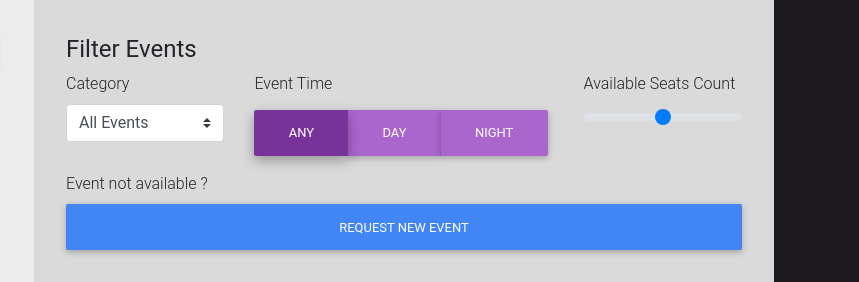
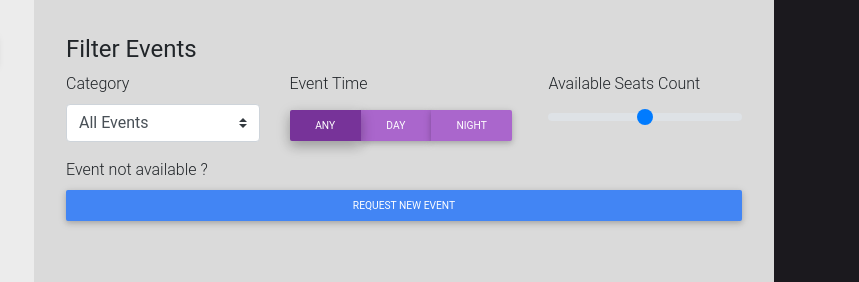
Before and after one commit to WeAreSLIIT/UEE, a plain HTML site: page iCalendar.html in a window 1280 px wide. Shown: the part 624-906 px from the top of the page, 421-1280 px from the left. Drawn offline with nearby package versions, Linux system fonts and the light colour scheme.

Commit message:
minor modification

```diff
--- a/iCalendar.html
+++ b/iCalendar.html
@@ -167,15 +167,15 @@
                                         <label for="eventtime">Event Time </label>
                                         <br>
                                         <div class="btn-group btn-group-toggle " data-toggle="buttons" id="eventtime">
-                                            <label class="btn btn-secondary  active">
+                                            <label class="btn btn-secondary btn-sm active">
                                                 <input type="radio" name="options" id="option1" autocomplete="off"
                                                     checked>Any
                                             </label>
-                                            <label class="btn btn-secondary">
+                                            <label class="btn btn-secondary btn-sm">
                                                 <input type="radio" name="options" id="option2" autocomplete="off"
                                                     value="day"> Day
                                             </label>
-                                            <label class="btn btn-secondary">
+                                            <label class="btn btn-secondary btn-sm">
                                                 <input type="radio" name="options" id="option3" autocomplete="off"
                                                     value="night"> Night
                                             </label>
@@ -194,7 +194,7 @@
 
                             <div class="form-group">
                                 <label for="customRange">Event not available ?</label>
-                                <button type="button" class="btn btn-primary btn-block">Request New Event</button>
+                                <button type="button" class="btn btn-primary btn-sm btn-block">Request New Event</button>
                             </div>
                         </form>
                         <br />
```
